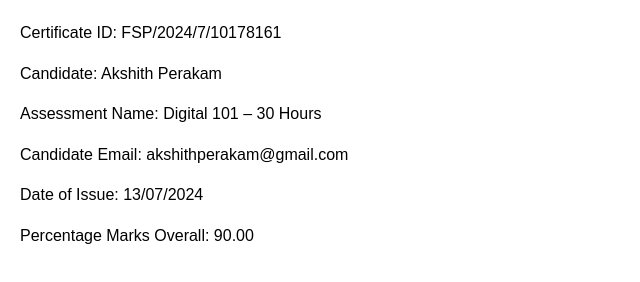
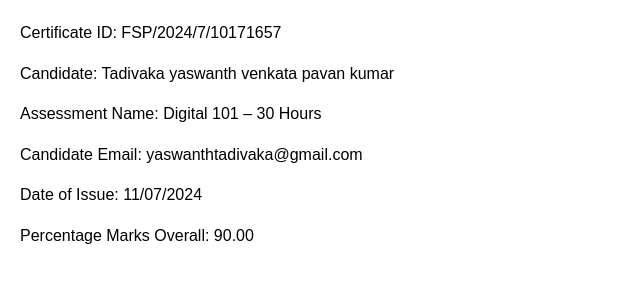
Before and after one commit to yaswanth123-pavan/nascoom1, a plain HTML site: page index.html in a window 1280 px wide. Shown: the whole page, without its empty margins (0-640 px from the left). Drawn offline with Linux system fonts and the light colour scheme.

Commit message:
Update index.html

```diff
--- a/index.html
+++ b/index.html
@@ -26,11 +26,11 @@
 </head>
 <body>
 
-        <div class="certificate-item">Certificate ID: FSP/2024/7/10178161</div>
-        <div class="certificate-item">Candidate: Akshith Perakam</div>
+        <div class="certificate-item">Certificate ID: FSP/2024/7/10171657</div>
+        <div class="certificate-item">Candidate: Tadivaka yaswanth venkata pavan kumar</div>
         <div class="certificate-item">Assessment Name: Digital 101 – 30 Hours</div>
-        <div class="certificate-item">Candidate Email: akshithperakam@gmail.com</div>
-        <div class="certificate-item">Date of Issue: 13/07/2024</div>
+        <div class="certificate-item">Candidate Email: yaswanthtadivaka@gmail.com</div>
+        <div class="certificate-item">Date of Issue: 11/07/2024</div>
         <div class="certificate-item">Percentage Marks Overall: 90.00</div>
 
 </body>
```
